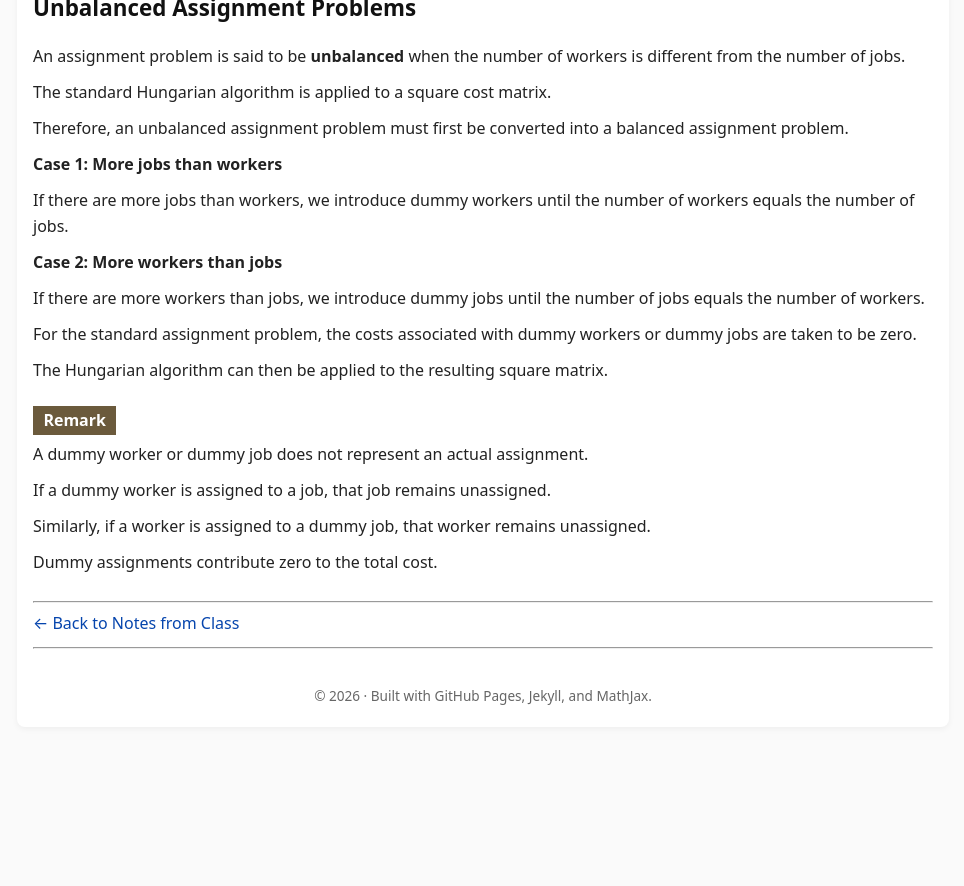
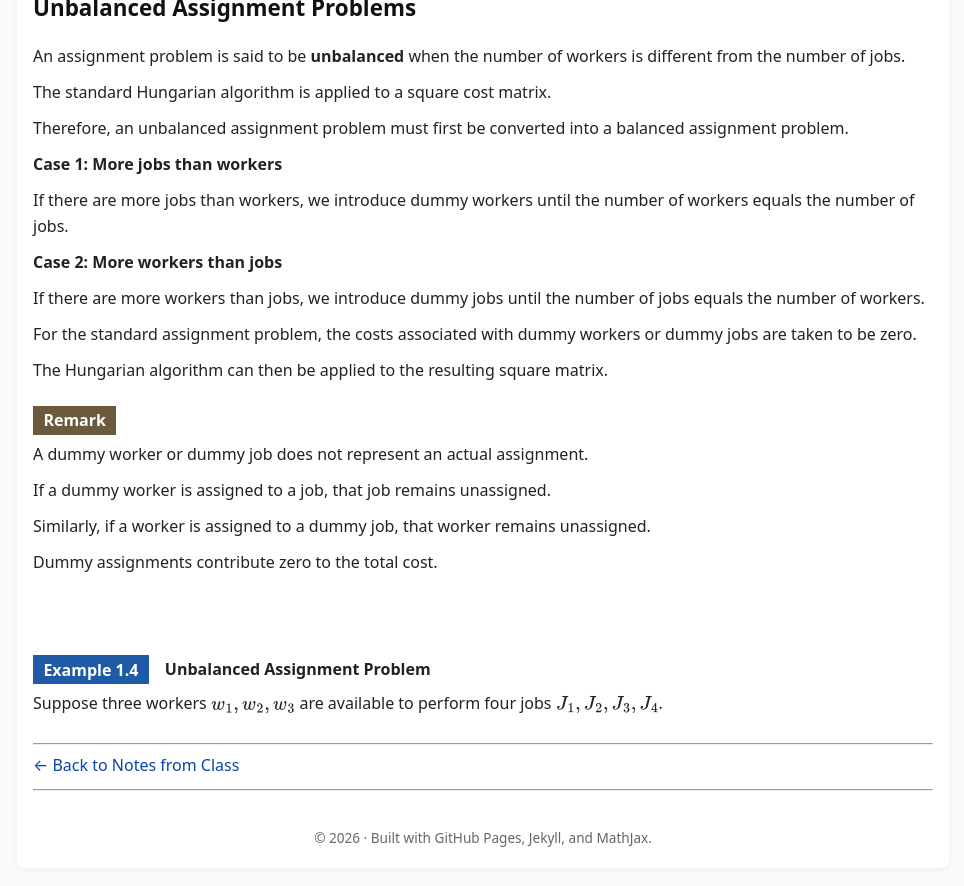
Before and after one commit to SaleemKamaludin/SaleemKamaludin.github.io, a Jekyll site: the page built from courses/math-2276/notes-from-class/supplementary-lecture-6/index.md, in a window 1280 px wide and 900 px high, scrolled down 9553 px. Shown: the top 886 px of the window, without its empty margins (157-1121 px from the left). Built offline with Jekyll 4.4.1, drawn with Linux system fonts in a browser that asks for light colours; before the commit the page ends 10312 px from its top, so only the background shows below that.

Commit message:
Begin Example 1.4 unbalanced assignment problem

```diff
--- a/courses/math-2276/notes-from-class/supplementary-lecture-6/index.md
+++ b/courses/math-2276/notes-from-class/supplementary-lecture-6/index.md
@@ -1575,6 +1575,22 @@ C_{\min}
   </div>
 </div>
 
+<div style="height: 2rem;"></div>
+
+<div id="example-unbalanced-assignment-problem" class="math-env example">
+
+  <div class="math-env-heading">
+    <span class="math-env-tag">Example 1.4</span>
+    <span class="math-env-title">Unbalanced Assignment Problem</span>
+  </div>
+
+  <p>
+    Suppose three workers \(w_1,w_2,w_3\) are available
+    to perform four jobs \(J_1,J_2,J_3,J_4\).
+  </p>
+
+</div>
+
 
 
 <hr>
```
